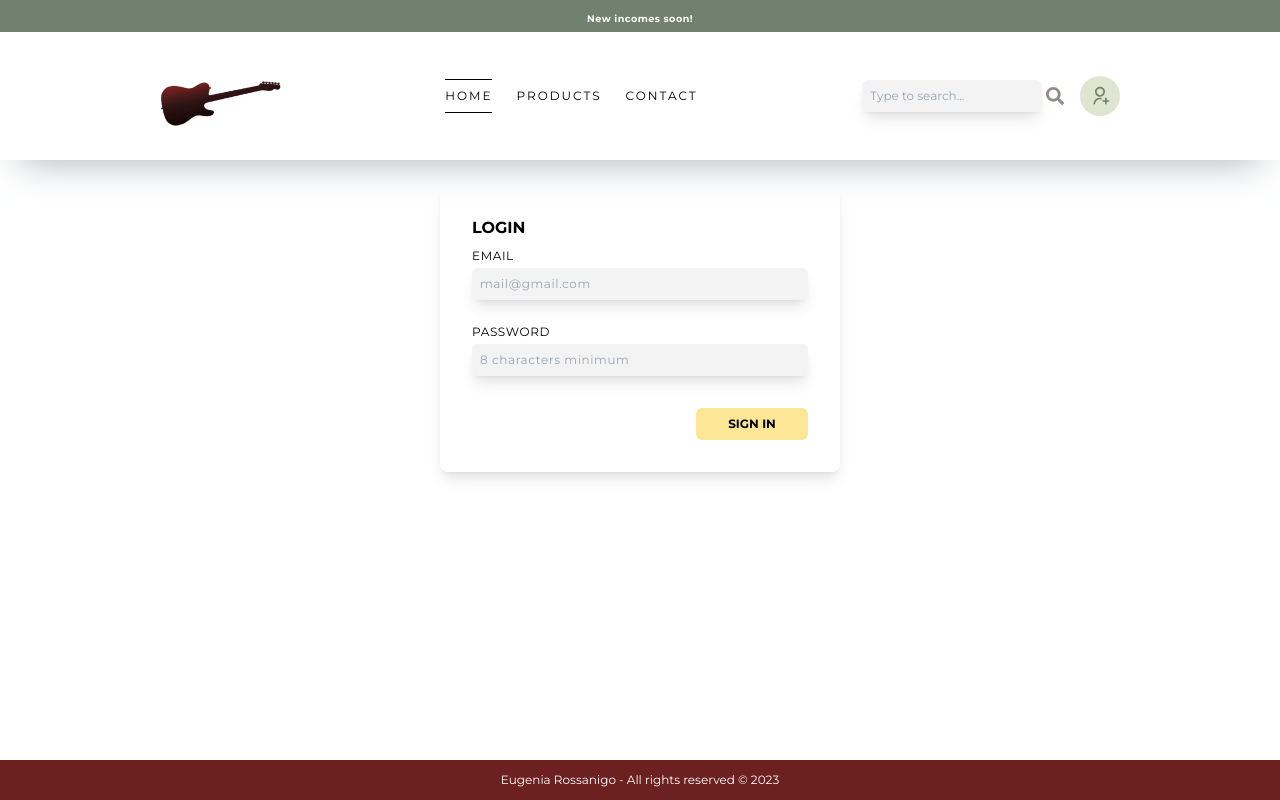
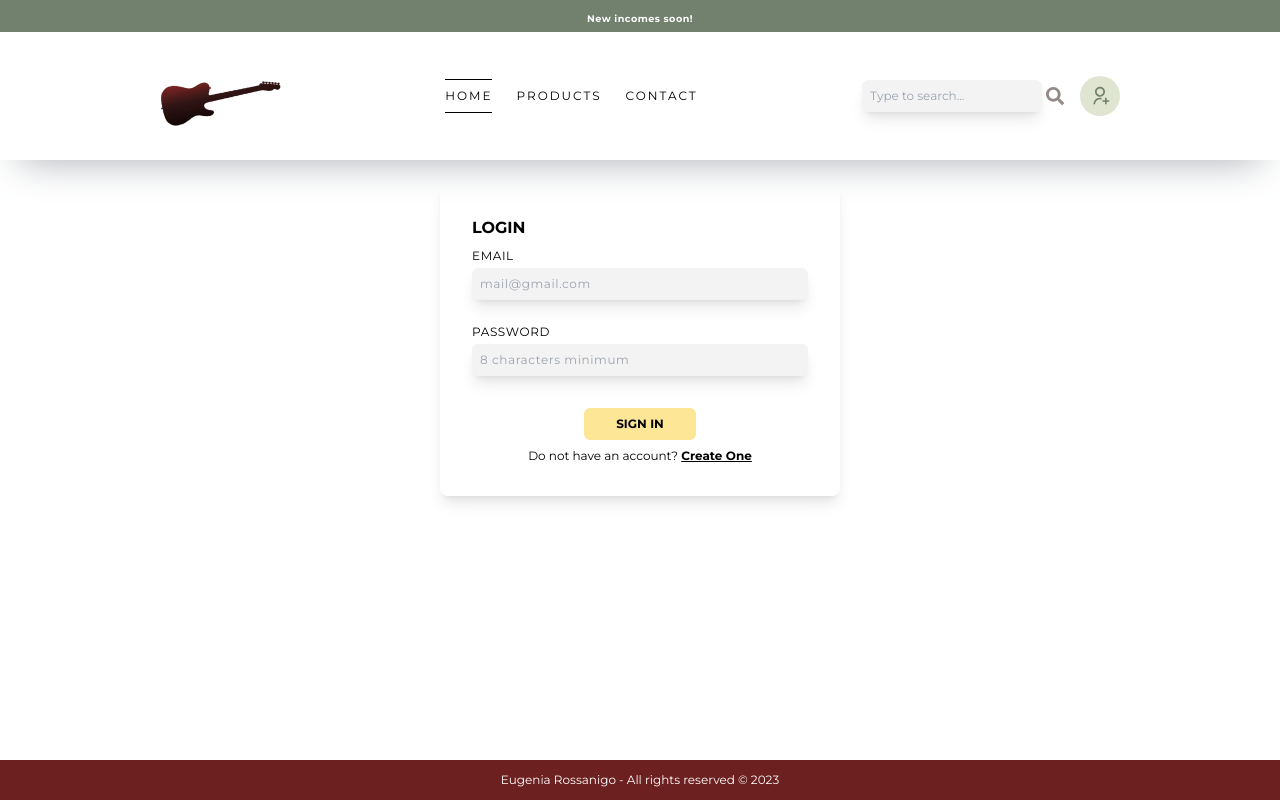
Before and after one commit to eugeniarossanigo/itcrowd-challenge, a React (Vite) app in the folder frontend/: page /signin in a window 1280 px wide. Built offline with nearby package versions, Linux system fonts and the light colour scheme; no server answers.

Commit message:
update signup and signin with linkrouter

```diff
--- a/frontend/src/pages/Signin.jsx
+++ b/frontend/src/pages/Signin.jsx
@@ -2,6 +2,7 @@ import { useRef } from 'react'
 import { useDispatch } from 'react-redux'
 import { useNavigate } from 'react-router-dom'
 import { signin } from '../redux/actions/auth'
+import { Link as LinkRouter } from 'react-router-dom'
 
 export default function Signin() {
   const inputs = useRef(null)
@@ -27,8 +28,13 @@ export default function Signin() {
             <input type='password' name='password' className='input-search text-xs bg-light-gray shadow-lg rounded-md focus:outline-none focus:bg-white p-2' placeholder='8 characters minimum' required/>
           </label>
         </fieldset>
-        <div className='w-1/3 bg-jasmine self-end flex justify-center items-center rounded-md hover:opacity-80'>
-          <button className='text-xs font-semibold p-2' type='submit'>SIGN IN</button>
+        <div className='w-full self-center flex flex-col items-center gap-2'>
+          <div className='w-1/3 bg-jasmine flex justify-center items-center rounded-md hover:opacity-80'>
+            <button className='text-xs font-semibold p-2' type='submit'>SIGN IN</button>
+          </div>
+          <div className='text-xs'>
+            <p>Do not have an account? <LinkRouter to={'/signup'} className='underline font-semibold'>Create One</LinkRouter></p>
+          </div>
         </div>
       </form>
     </section>
--- a/frontend/src/pages/Signup.jsx
+++ b/frontend/src/pages/Signup.jsx
@@ -2,6 +2,7 @@ import { useRef } from 'react'
 import { useDispatch } from 'react-redux'
 import { useNavigate } from 'react-router-dom'
 import { signup } from '../redux/actions/auth'
+import { Link as LinkRouter } from 'react-router-dom'
 
 export default function Signup() {
   const inputs = useRef(null)
@@ -21,7 +22,6 @@ export default function Signup() {
         <h2 className='text-md font-semibold uppercase pb-2'>Register</h2>
         <fieldset className='text-xs tracking-wider uppercase flex flex-col gap-6 pb-8'>
           <label className='flex flex-col gap-1'>Name
-            {/* <input type='text' name='name' defaultValue='' placeholder='Marie' required/> */}
             <input type='text' name='name' className='input-search text-xs bg-light-gray shadow-lg rounded-md focus:outline-none focus:bg-white p-2' placeholder='Anne' required/>
           </label>
           <label className='flex flex-col gap-1'>Image
@@ -34,8 +34,13 @@ export default function Signup() {
             <input type='password' name='password' className='input-search text-xs bg-light-gray shadow-lg rounded-md focus:outline-none focus:bg-white p-2' placeholder='8 characters minimum' required/>
           </label>
         </fieldset>
-        <div className='w-1/3 bg-jasmine self-end flex justify-center items-center rounded-md hover:opacity-80'>
-          <button className='text-xs font-semibold p-2' type='submit'>SIGN UP</button>
+        <div className='w-full self-center flex flex-col items-center gap-2'>
+          <div className='w-1/3 bg-jasmine flex justify-center items-center rounded-md hover:opacity-80'>
+            <button className='text-xs font-semibold p-2' type='submit'>SIGN UP</button>
+          </div>
+          <div className='text-xs'>
+            <p>Already have an account? <LinkRouter to={'/signin'} className='underline font-semibold'>Log in</LinkRouter></p>
+          </div>
         </div>
       </form>
     </section>
```
